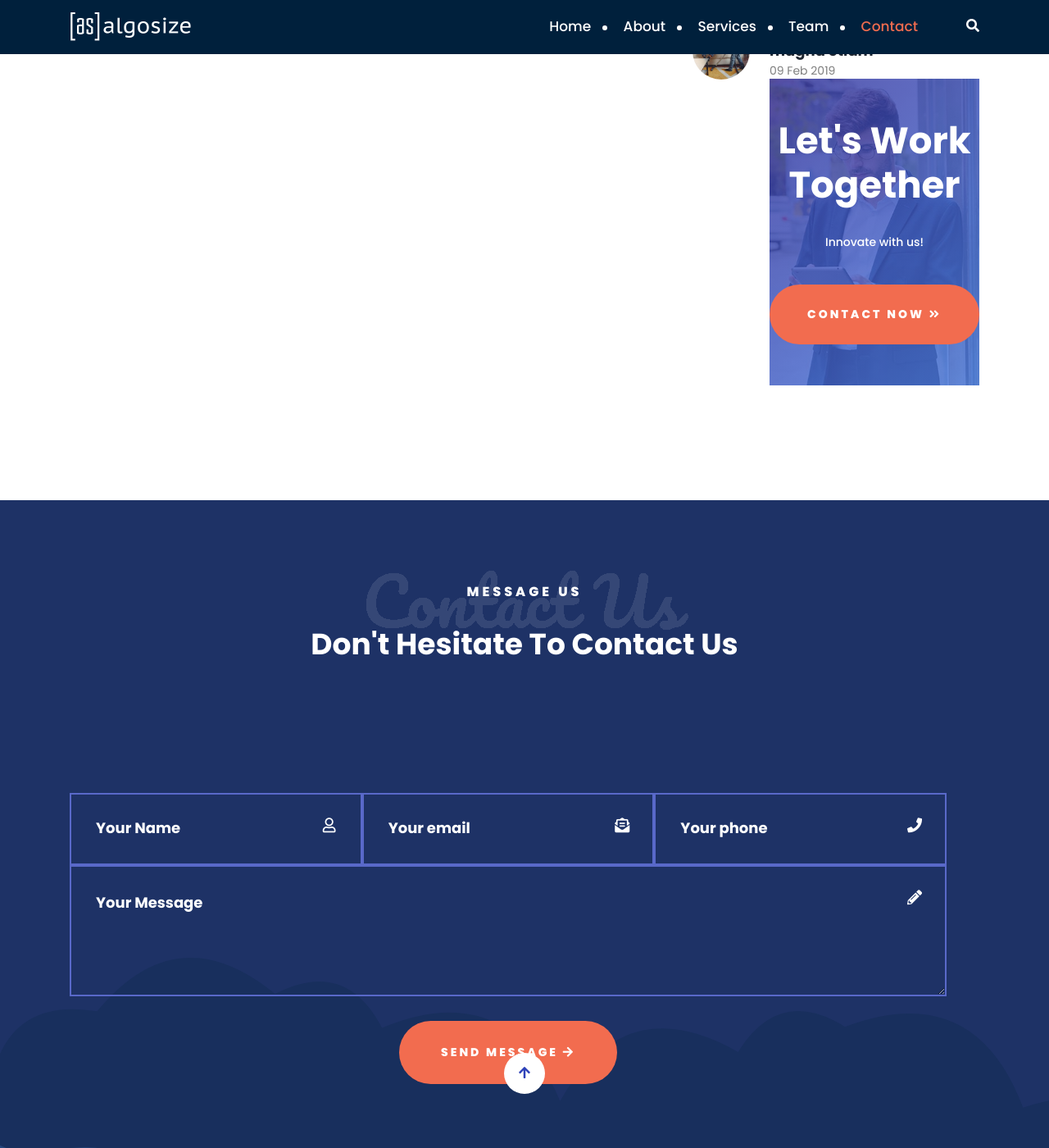
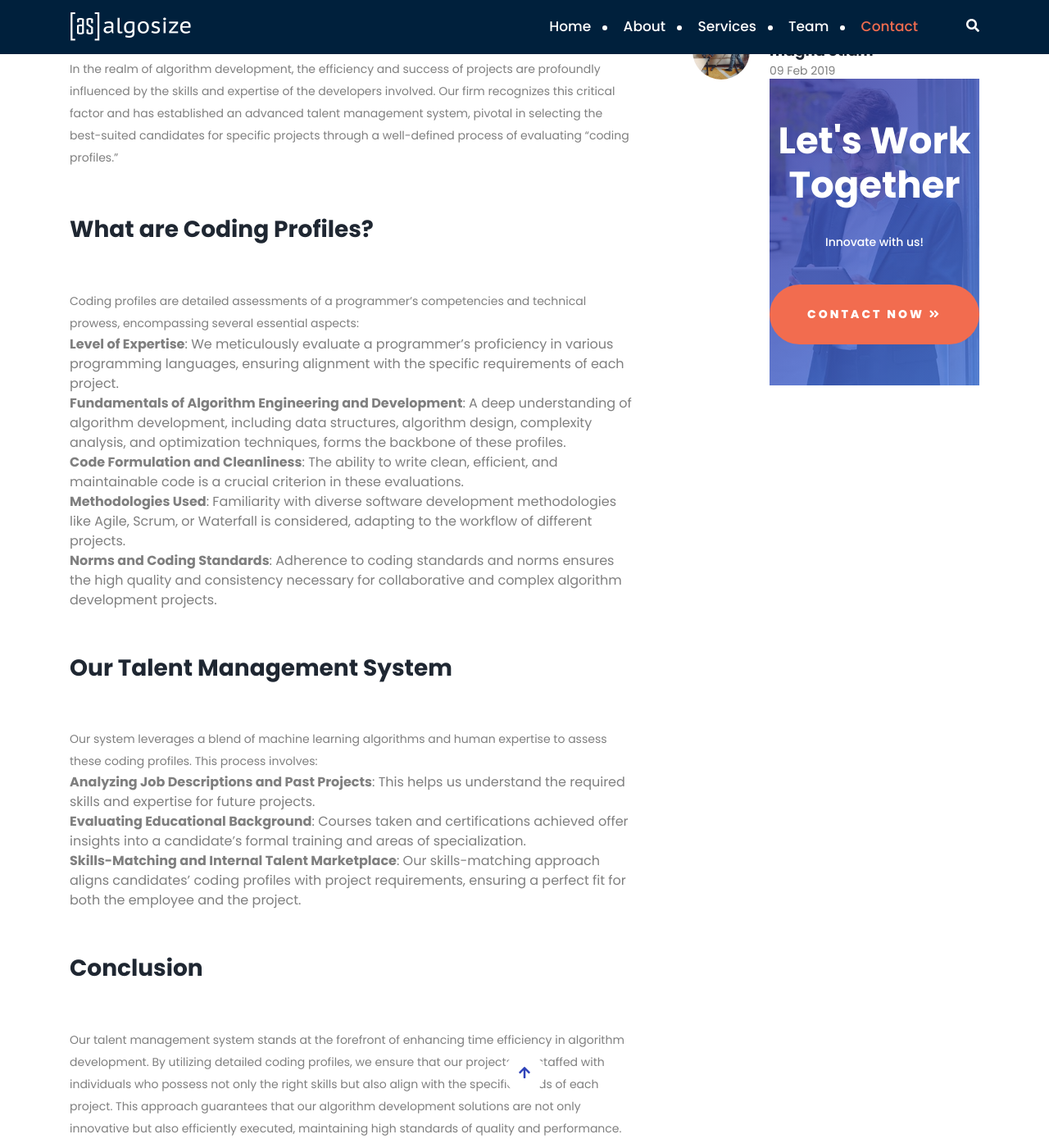
Before and after one commit to AlgoSize/website, a Jekyll site: the page built from _portfolios/time-efficient.md, in a window 1280 px wide and 1400 px high, scrolled down 934 px. Shown: the whole window at 82% size. Built offline with Jekyll 4.4.1, drawn with Linux system fonts in a browser that asks for light colours.

Commit message:
Update time-efficient.md

```diff
--- a/_portfolios/time-efficient.md
+++ b/_portfolios/time-efficient.md
@@ -4,3 +4,36 @@ sub_title: ""
 post_image: ""
 layout: service
 ---
+
+In the realm of algorithm development, the efficiency and success of projects are profoundly influenced by the skills and expertise of the developers involved. Our firm recognizes this critical factor and has established an advanced talent management system, pivotal in selecting the best-suited candidates for specific projects through a well-defined process of evaluating "coding profiles."
+<br/>
+<br/>
+## What are Coding Profiles?
+<br/>
+Coding profiles are detailed assessments of a programmer's competencies and technical prowess, encompassing several essential aspects:
+<br/>
+1. **Level of Expertise**: We meticulously evaluate a programmer's proficiency in various programming languages, ensuring alignment with the specific requirements of each project.
+<br/>
+2. **Fundamentals of Algorithm Engineering and Development**: A deep understanding of algorithm development, including data structures, algorithm design, complexity analysis, and optimization techniques, forms the backbone of these profiles.
+<br/>
+3. **Code Formulation and Cleanliness**: The ability to write clean, efficient, and maintainable code is a crucial criterion in these evaluations.
+<br/>
+4. **Methodologies Used**: Familiarity with diverse software development methodologies like Agile, Scrum, or Waterfall is considered, adapting to the workflow of different projects.
+<br/>
+5. **Norms and Coding Standards**: Adherence to coding standards and norms ensures the high quality and consistency necessary for collaborative and complex algorithm development projects.
+<br/>
+<br/>
+## Our Talent Management System
+<br/>
+Our system leverages a blend of machine learning algorithms and human expertise to assess these coding profiles. This process involves:
+<br/>
+1. **Analyzing Job Descriptions and Past Projects**: This helps us understand the required skills and expertise for future projects.
+<br/>
+2. **Evaluating Educational Background**: Courses taken and certifications achieved offer insights into a candidate's formal training and areas of specialization.
+<br/>
+3. **Skills-Matching and Internal Talent Marketplace**: Our skills-matching approach aligns candidates' coding profiles with project requirements, ensuring a perfect fit for both the employee and the project.
+<br/>
+<br/>
+## Conclusion
+<br/>
+Our talent management system stands at the forefront of enhancing time efficiency in algorithm development. By utilizing detailed coding profiles, we ensure that our projects are staffed with individuals who possess not only the right skills but also align with the specific needs of each project. This approach guarantees that our algorithm development solutions are not only innovative but also efficiently executed, maintaining high standards of quality and performance.
```
